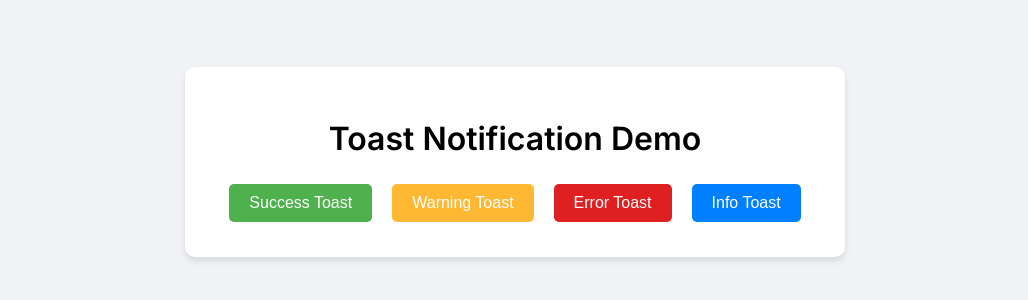
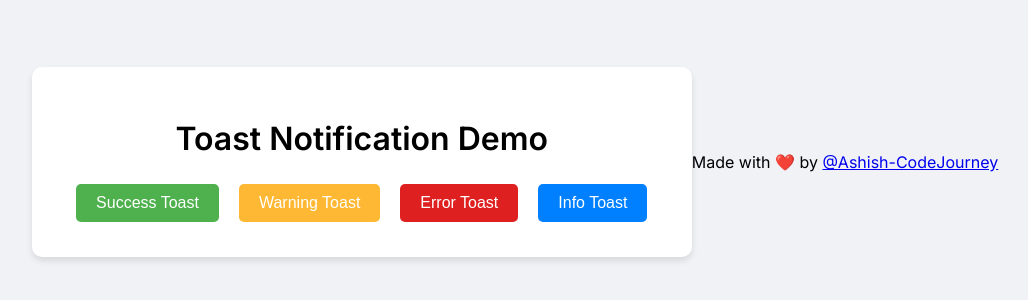
Before and after one commit to Ashish-CodeJourney/SnapToast, a plain HTML site: page index.html in a window 1280 px wide. Shown: the part 238-538 px from the top of the page, without its empty margins (125-1153 px from the left). Drawn offline with Linux system fonts and the light colour scheme.

Commit message:
feat: Footer added

```diff
--- a/index.html
+++ b/index.html
@@ -2,7 +2,7 @@
 <html lang="en">
 <head>
     <meta charset="UTF-8">
-    <title>Enhanced Toast Notifications</title>
+    <title>SnapToast</title>
     <link rel="stylesheet" href="style.css">
 </head>
 <body>
@@ -15,9 +15,10 @@
         <button id="info-btn">Info Toast</button>
     </div>
 </div>
-
 <div id="toast-container"></div>
-
+<footer>
+    <p>Made with ❤️ by <a href="https://github.com/Ashish-CodeJourney">@Ashish-CodeJourney</a></p>
+</footer>
 <script src="script.js"></script>
 </body>
 </html>
```
Lines whose indentation alone changed are shown as unchanged.
